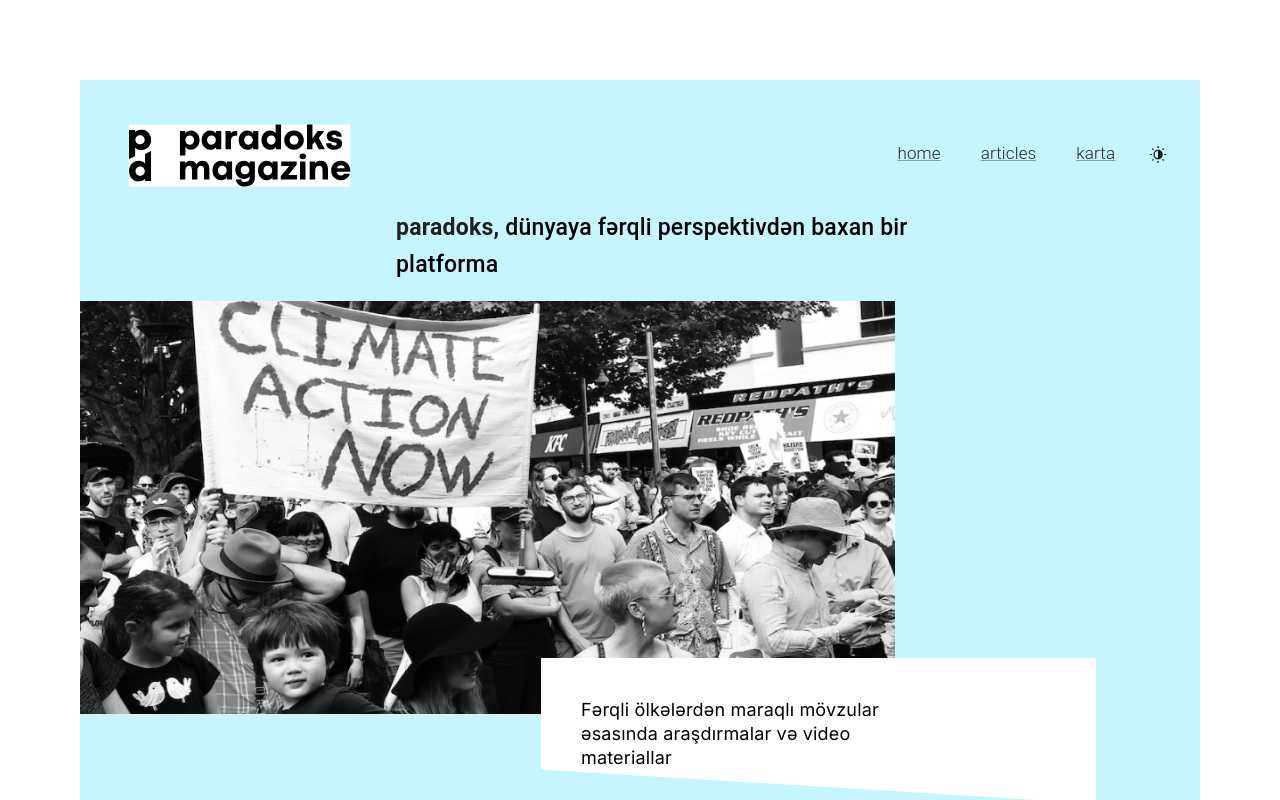
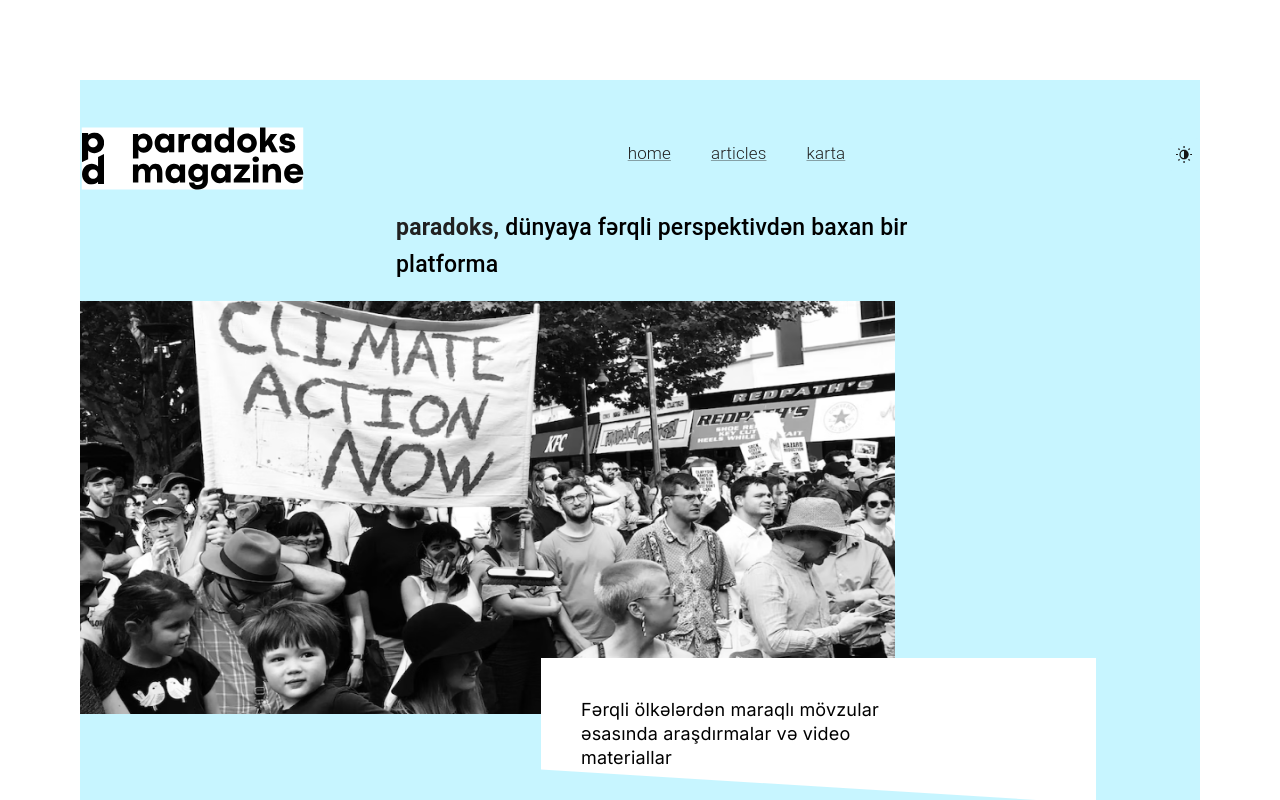
Before and after one commit to javidan-dot-com/paradoks-web, a Next.js app: page / in a window 1280 px wide. Shown: the top 800 px of the page. Built offline with nearby package versions, Linux system fonts and the light colour scheme; a web font is replaced by a local one.

Commit message:
minor changes

```diff
--- a/modules/nav/Navbar.styles.ts
+++ b/modules/nav/Navbar.styles.ts
@@ -4,24 +4,33 @@ export const NavbarContainerStyles = (theme: Theme) => ({
   display: "flex",
   justifyContent: "space-between",
   alignItems: "center",
-  gap: "2rem",
-  padding: "0 2rem",
+  // gap: "2rem",
+  // padding: "0 2rem",
   paddingTop: "1.7rem",
   height: "130px",
   width: "100%",
   backgroundColor: "#C7F5FF",
+
+  [theme.breakpoints.down(750)]: {
+    backgroundColor: "red",
+  }
+
 });
 
 export const NavbarLiStyles = (theme: Theme) => ({
-  backgroundColor: "#C7F5FF",
   position: "relative",
-  left: "290px",
+  // left: "290px",
   padding: "0",
   margin: "0",
   listStyle: "none",
   display: "flex",
   flexDirection: "row",
   gap: "40px",
-  width: "240px",
+  width: "fit-content",
   height: "35px",
+
+  [theme.breakpoints.down(750)]: {
+    backgroundColor: "red",
+    display: "none",
+  }
 });
--- a/modules/nav/Navbar.tsx
+++ b/modules/nav/Navbar.tsx
@@ -12,15 +12,25 @@ function Navbar() {
     <Box sx={(theme) => NavbarContainerStyles(theme)}>
       <Box>
         <Link href="/nav">
-          {
+          <Box sx={{
+            display: "flex",
+            width: "225px",
+            height: "63px",
+            position: "relative",
+
+            [theme.breakpoints.down("md")]: {
+              width: "165px",
+              height: "56px",
+            },
+          }}
+          >
             <Image
               priority
               src="/assets/paradoks.svg"
-              height={63}
-              width={255}
+              fill={true}
               alt="Paradoks Logo"
             />
-          }
+          </Box>
         </Link>
       </Box>
       <Box sx={(theme) => NavbarLiStyles(theme)}>
@@ -78,6 +88,23 @@ function Navbar() {
         </li>
       </Box>
 
+      <Box sx={{
+        display: "none",
+
+        [theme.breakpoints.down(750)]: {
+          display: "flex",
+        },
+      }}
+      >
+        <Image
+          priority
+          src="/images/menu.png"
+          alt="Menu"
+          width={24}
+          height={24}
+        />
+      </Box>
+
       <Box
         sx={{
           alignItems: "center",
@@ -85,10 +112,8 @@ function Navbar() {
           backgroundColor: "#C7F5FF",
           color: "text.primary",
           borderRadius: 1,
-          p: 3,
           position: "relative",
           top: "-4px",
-          left: "30px",
         }}
       >
         <IconButton onClick={colorMode.toggleColorMode} color="inherit">
```
Also changed, not shown: public/images/menu.png (added).
